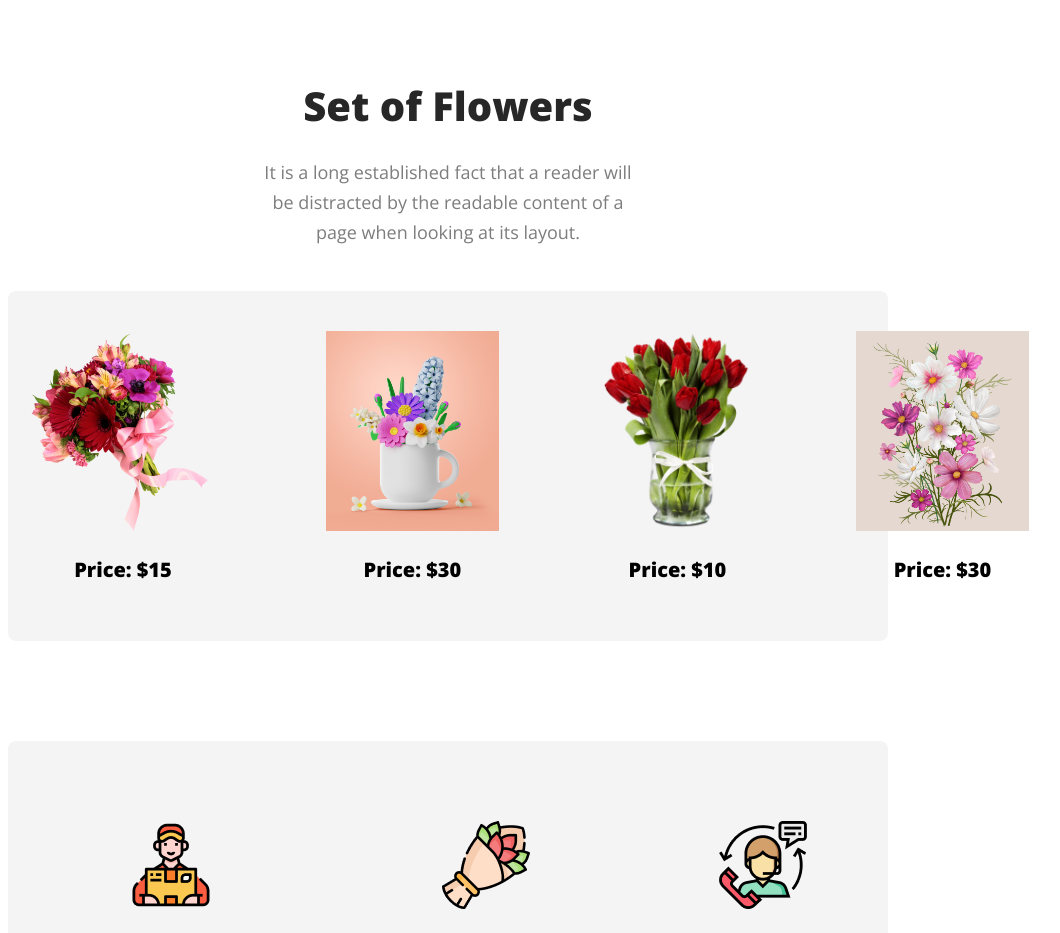
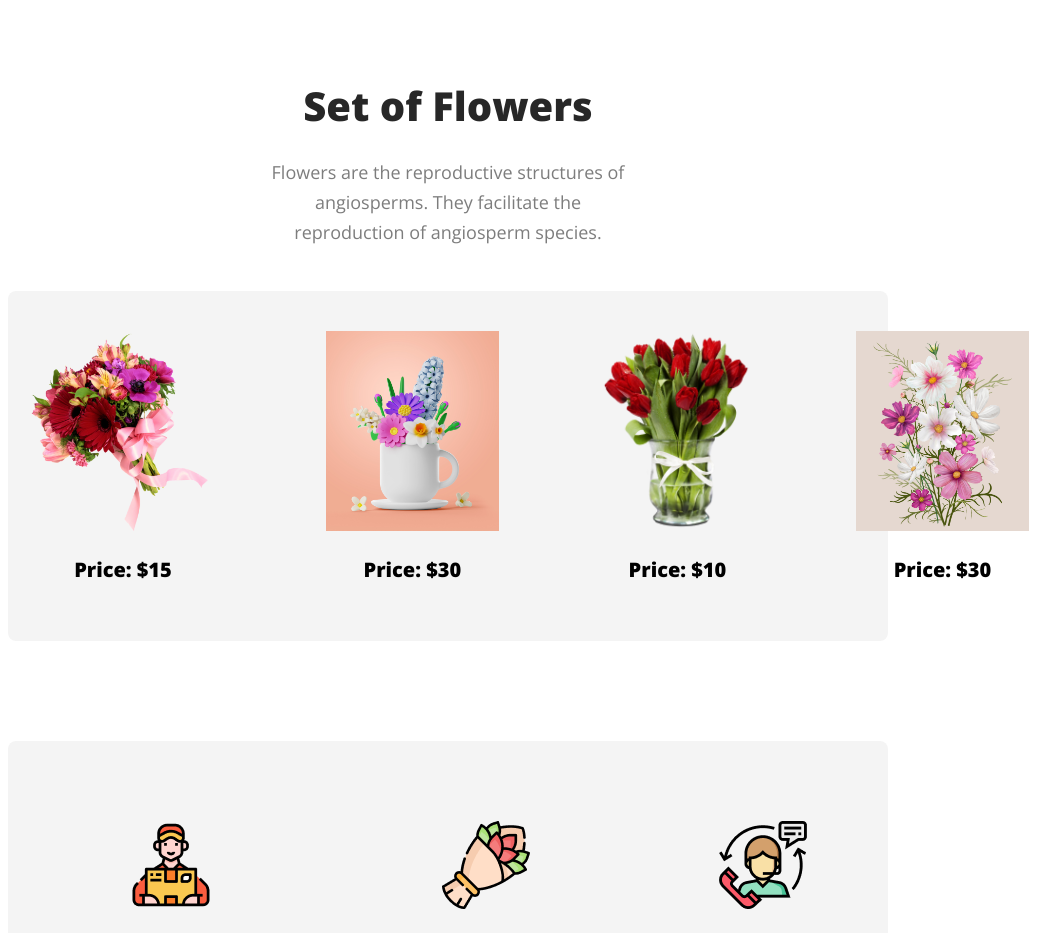
Before and after one commit to Shakib-Shajid/flower-shop-assignment, a plain HTML site: page index.html in a window 1280 px wide. Shown: the part 2360-3293 px from the top of the page, without its empty margins (192-1252 px from the left). Drawn offline with nearby package versions, Linux system fonts and the light colour scheme.

Commit message:
update service text

```diff
--- a/index.html
+++ b/index.html
@@ -67,9 +67,9 @@
 
         <section>
             <h3 class="feature-title">Set of Flowers </h1>
-                <p class="feature-desc">It is a long established fact that a reader will be distracted by the readable
-                    content of a page when
-                    looking at its layout.</p>
+                <p class="feature-desc">Flowers are the reproductive structures of angiosperms. They facilitate the
+                    reproduction of angiosperm species.
+                </p>
 
                 <div class="card card-price">
                     <div class="card-body">
```
